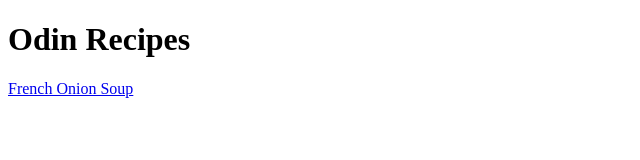
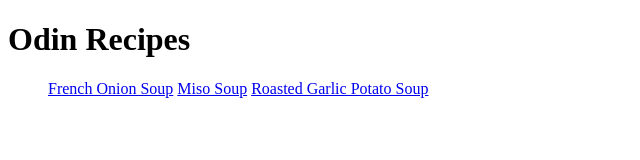
Before and after one commit to mjkcodes/odin-recipes, a plain HTML site: page index.html in a window 1280 px wide. Shown: the whole page, without its empty margins (0-640 px from the left). Drawn offline with Linux system fonts and the light colour scheme.

Commit message:
Add links to index.html

```diff
--- a/index.html
+++ b/index.html
@@ -7,6 +7,12 @@
 
     <body>
         <h1>Odin Recipes</h1>
-        <a href="recipes/french-onion-soup.html">French Onion Soup</a>
+
+        <ul>
+            <a href="recipes/french-onion-soup.html">French Onion Soup</a>
+            <a href="recipes/miso-soup.html">Miso Soup</a>
+            <a href="recipes/roasted-garlic-potato-soup.html">Roasted Garlic Potato Soup</a>
+        </ul>
+
     </body>
 </html>
```
